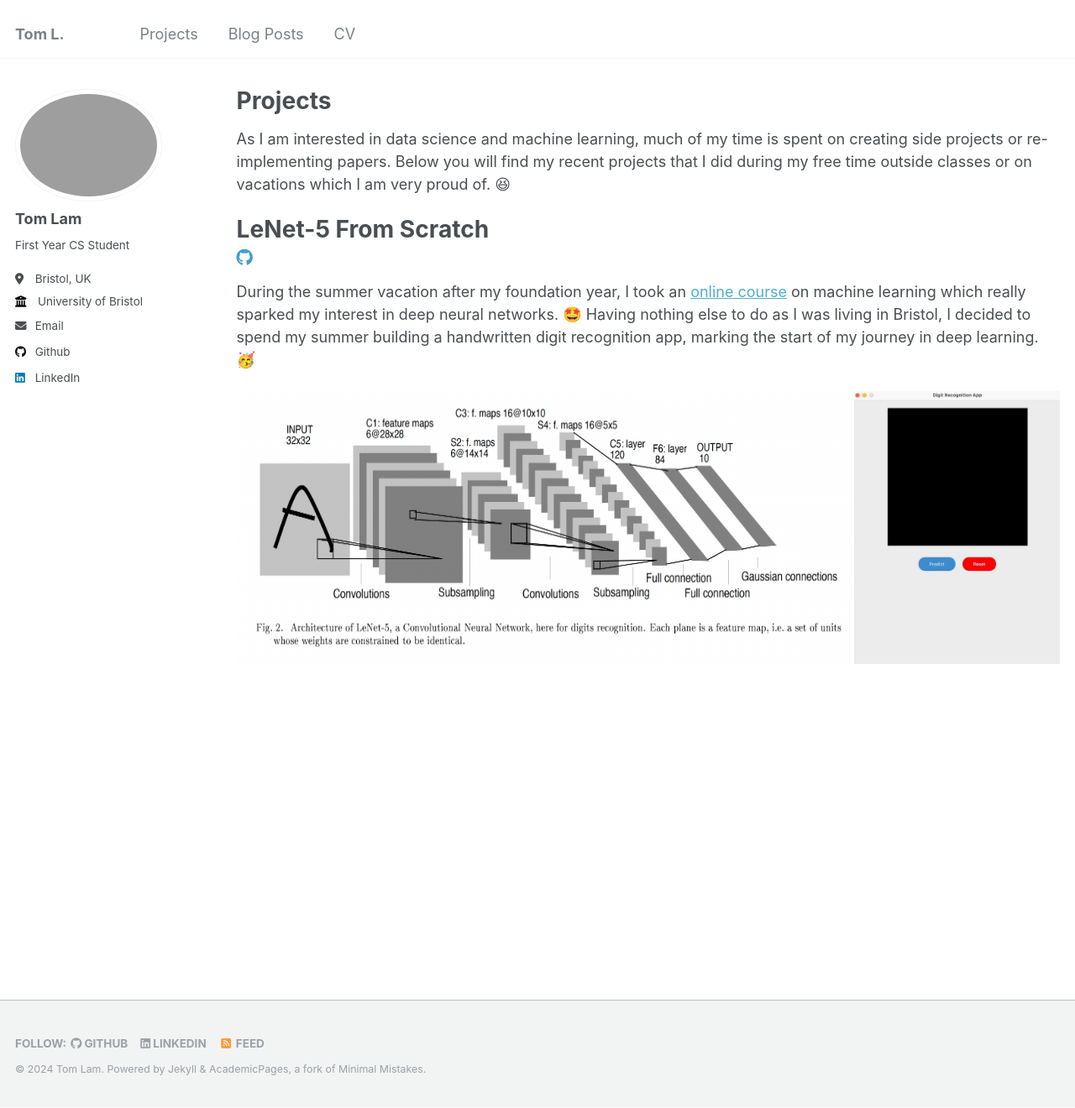
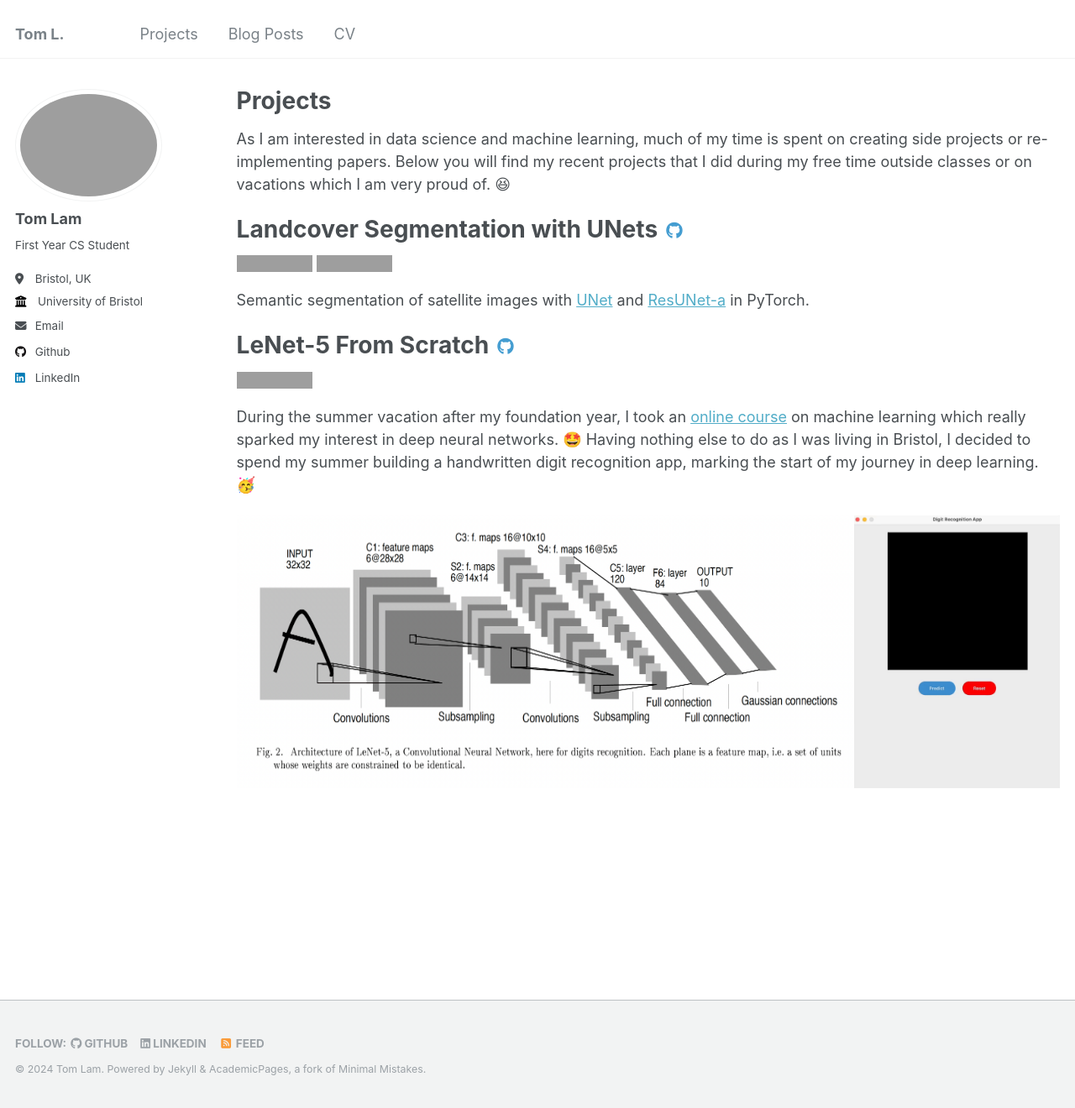
Before and after one commit to T0mLam/t0mlam.github.io, a Jekyll site: the page built from _pages/projects.md, in a window 1280 px wide and 1320 px high. Shown: the whole window at 84% size. Built offline with Jekyll 4.4.1, drawn with Linux system fonts in a browser that asks for light colours; grey boxes are pictures that could not be loaded.

Commit message:
update project interface

```diff
--- a/_pages/projects.md
+++ b/_pages/projects.md
@@ -14,13 +14,44 @@ gallery:
     title: "The LeNet-5 CNN Architecture"
 ---
 
+
 As I am interested in data science and machine learning, much of my time is spent on creating side projects or re-implementing papers. Below you will find my recent projects that I did during my free time outside classes or on vacations which I am very proud of. 😆
 
 
-# LeNet-5 From Scratch
+<!-- Landcover Segmentation with UNets -->
 
-<div class='widgets'>
-  <a href="https://github.com/T0mLam/LeNet-5-from-scratch"><i class="fab fa-github github-button"></i></a>
+
+<div class='title' style='margin-bottom: -10px;'>
+  <h1>Landcover Segmentation with UNets</h1>
+  <div class='widgets'>
+    <a href="https://github.com/T0mLam/Landcover-Segmentation-with-UNets">
+      <i class="fab fa-github github-button"></i>
+    </a>
+  </div>
+</div>
+
+<div class='badges'>
+  <img src='https://img.shields.io/badge/PyTorch-%23EE4C2C.svg?style=for-the-badge&logo=PyTorch&logoColor=white'>
+  <img src='https://img.shields.io/badge/Matplotlib-%23ffffff.svg?style=for-the-badge&logo=Matplotlib&logoColor=black'>
+</div>
+
+Semantic segmentation of satellite images with [UNet](https://doi.org/10.1007/978-3-319-24574-4_28) and [ResUNet-a](https://arxiv.org/abs/1904.00592) in PyTorch.
+
+
+<!-- LeNet-5 From Scratch -->
+
+
+<div class='title' style='margin-bottom: -10px;'>
+  <h1>LeNet-5 From Scratch</h1>
+  <div class='widgets'>
+    <a href="https://github.com/T0mLam/LeNet-5-from-scratch">
+      <i class="fab fa-github github-button"></i>
+    </a>
+  </div>
+</div>
+
+<div class='badges'>
+  <img src='https://img.shields.io/badge/numpy-%23013243.svg?style=for-the-badge&logo=numpy&logoColor=white'>
 </div>
 
 During the summer vacation after my foundation year, I took an [online course](https://tinyurl.com/bdr6href) on machine learning which really sparked my interest in deep neural networks. 🤩 Having nothing else to do as I was living in Bristol, I decided to spend my summer building a handwritten digit recognition app, marking the start of my journey in deep learning. 🥳
@@ -30,10 +61,22 @@ During the summer vacation after my foundation year, I took an [online course](h
     <img src='/images/projects/lenet-5-from-scratch/app_demo.gif' width='25%'>
 </div>
 
+
 <style>
+  .title {
+    display: flex;
+
+    h1 {
+      margin-right: 10px;
+    }
+  }
+
+  .badges {
+    margin-top: 5px;
+  }
+
   .widgets {
-    margin-top: -10px;
-    margin-bottom: -5px;
+    transform: translateY(5px);
   }
 
   .images {
@@ -46,7 +89,6 @@ During the summer vacation after my foundation year, I took an [online course](h
     font-size: 20px;
     color: #449DD1;
     transition: transform 0.3s ease, color 0.3s ease;
-    margin-top: -15px;
   }
 
   .github-button:hover {
--- a/_sass/_page.scss
+++ b/_sass/_page.scss
@@ -49,6 +49,7 @@
 }
 
 .page__content {
+  text-align: justify;
 
   h2 {
     padding-bottom: 0.5em;
--- a/_sass/_syntax.scss
+++ b/_sass/_syntax.scss
@@ -29,7 +29,7 @@ div.highlighter-rouge, figure.highlight {
   .highlight {
     margin: 0;
     font-family: $monospace;
-    font-size: $type-size-6;
+    font-size: $type-size-syntax;
     line-height: 1.8;
   }
 }
--- a/_sass/_variables.scss
+++ b/_sass/_variables.scss
@@ -38,6 +38,7 @@ $type-size-2                : 1.953em;  // ~31.248px
 $type-size-3                : 1.563em;  // ~25.008px
 $type-size-4                : 1.25em;   // ~20px
 $type-size-5                : 1em;      // ~16px
+$type-size-syntax           : 0.875em;
 $type-size-6                : 0.75em;   // ~12px
 $type-size-7                : 0.6875em; // ~11px
 $type-size-8                : 0.625em;  // ~10px
```
Also changed, not shown: _posts/2015-08-14-blog-post-4.md (deleted, +0 -20 lines), _posts/2024-08-22-blog-post-4.md (added, +20 -0 lines).
